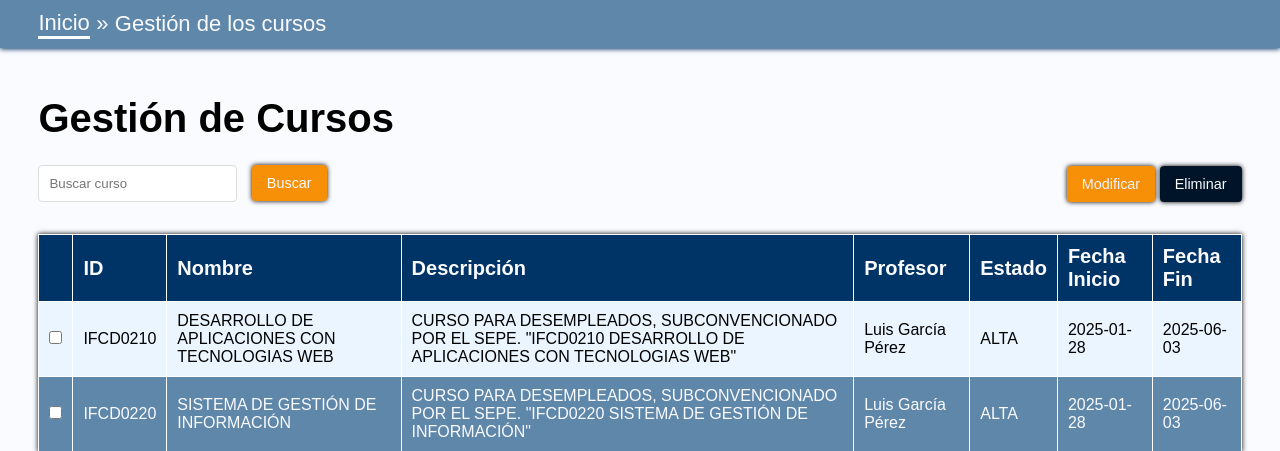
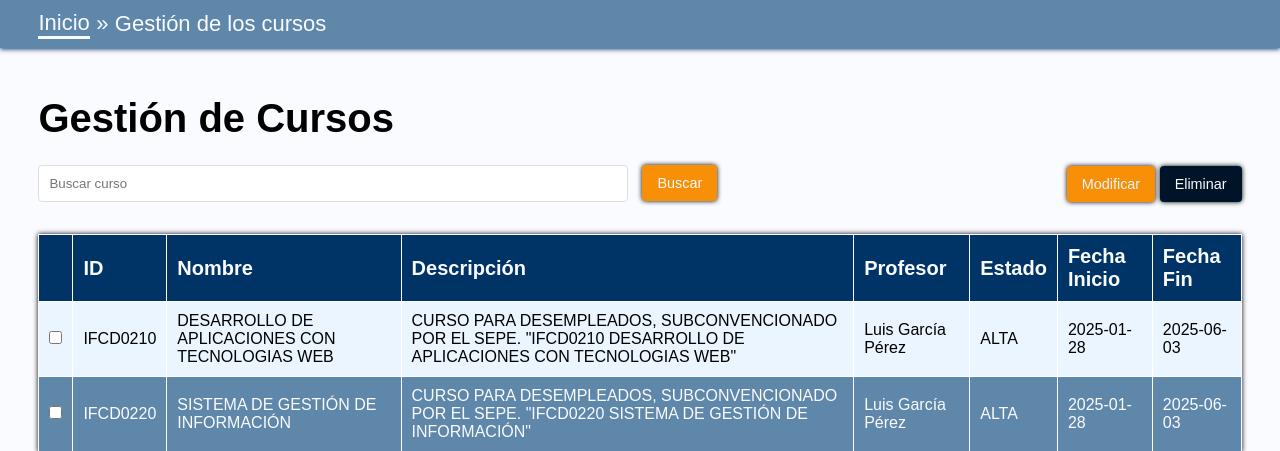
Before and after one commit to arojas-r/GestorAcademicoPracticas, a PHP site: page /cursos.php in a window 1280 px wide. Shown: the part 88-539 px from the top of the page. Run offline with PHP 8.4, Linux system fonts and the light colour scheme; data comes from the database, SQL or seed files in the repository.

Commit message:
Update cursos.php

```diff
--- a/cursos.php
+++ b/cursos.php
@@ -114,7 +114,7 @@ $profesoresDisponibles = $stmt->fetchAll(PDO::FETCH_ASSOC);
 
         <div class="search-container">
             <form method="get" class="global-actions">
-                <input type="text" name="search" placeholder="Buscar curso" value="<?= htmlspecialchars($search) ?>" style="flex: 1; margin-right: 10px;">
+                <input class="buscador-bar" type="text" name="search" placeholder="Buscar curso" value="<?= htmlspecialchars($search) ?>" style="flex: 1; margin-right: 10px;">
                 <button class="btn btn-search" type="submit">Buscar</button>
 
             </form>
```
